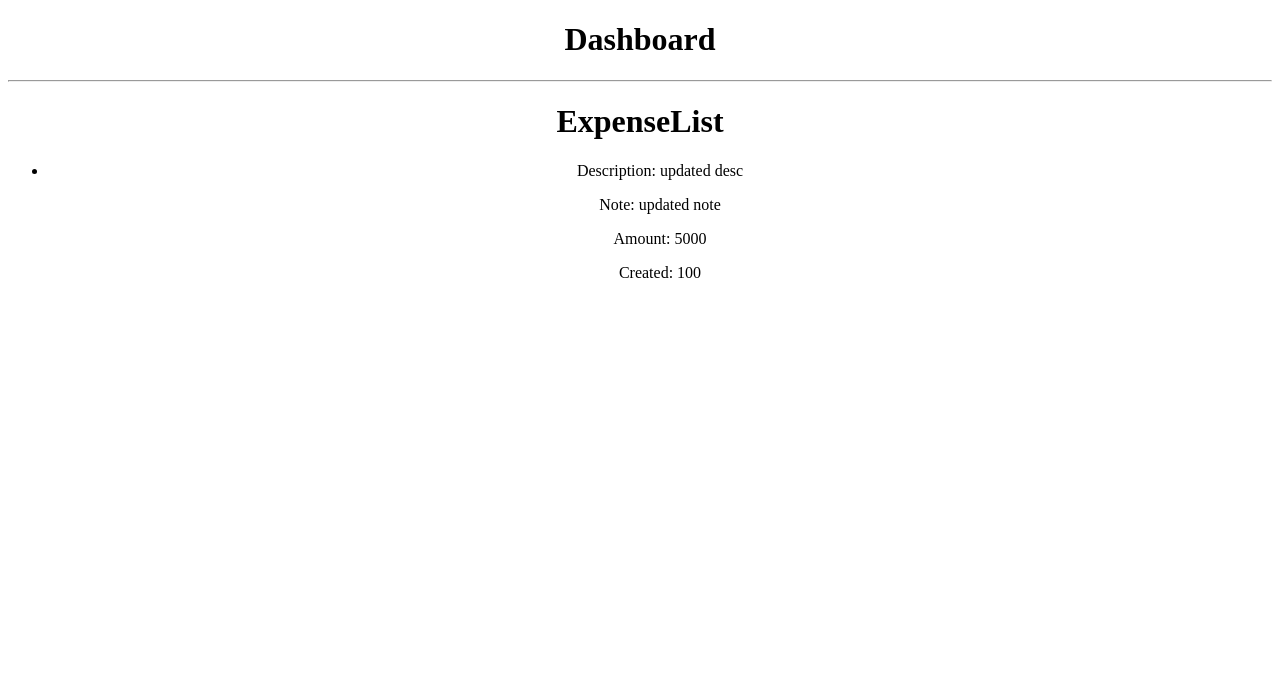
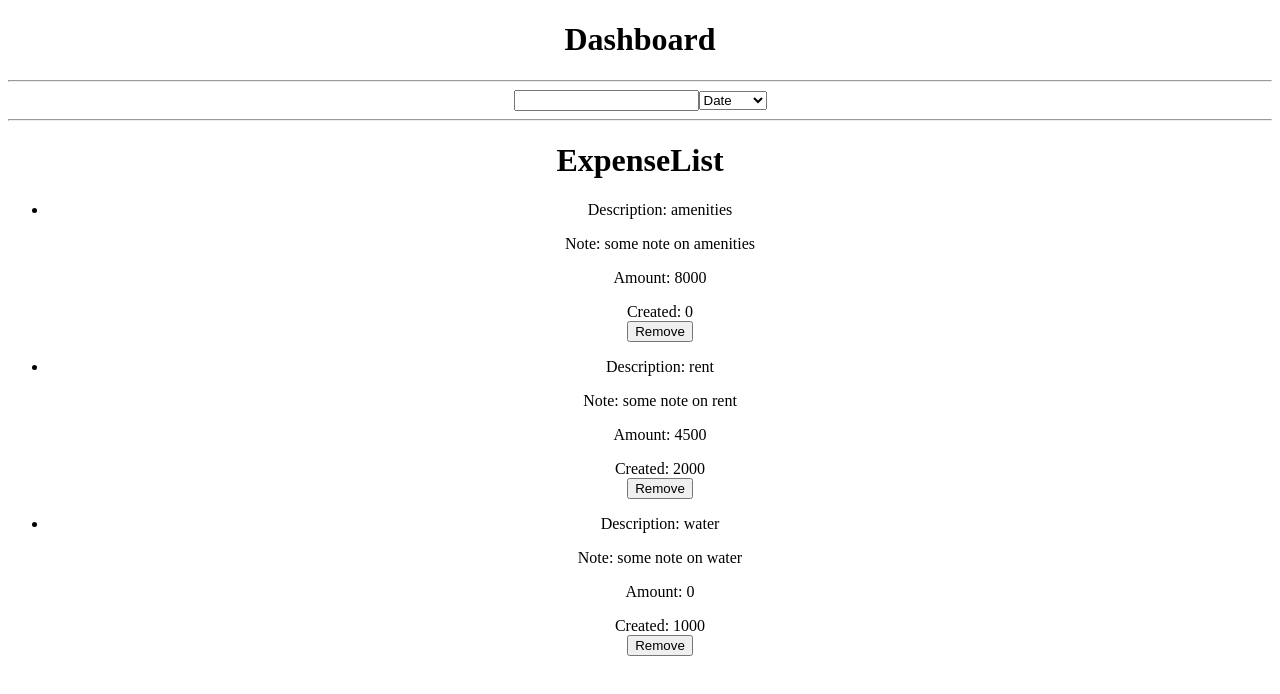
Before and after one commit to digaodev/react-expensify, a React (Create React App) app: page / in a window 1280 px wide. Shown: the top 694 px of the page. Built offline with nearby package versions, Linux system fonts and the light colour scheme.

Commit message:
Refactor: change filter property in store to filters. Feature: Add list filter and list item components.

```diff
--- a/src/components/ExpenseDashboard.js
+++ b/src/components/ExpenseDashboard.js
@@ -2,12 +2,14 @@ import React from 'react';
 
 import VisibleExpenseList from '../containers/VisibleExpenseList/VisibleExpenseList';
 
+import ExpenseListFilters from './ExpenseListFilters';
+
 const ExpenseDashboard = () => (
   <div>
     <h1>Dashboard</h1>
-
     <hr />
-
+    <ExpenseListFilters />
+    <hr />
     <VisibleExpenseList />
   </div>
 );
--- /dev/null
+++ b/src/components/ExpenseListFilters.js
@@ -0,0 +1,47 @@
+import React from 'react';
+
+import { connect } from 'react-redux';
+
+import { setTextFilter, sortByAmount, sortByDate } from '../actions/filters';
+
+const ExpenseListFilters = ({ filters, handleChange, handleSelect }) => (
+  <div>
+    <input
+      type="text"
+      name="textFilter"
+      id="textFilter"
+      value={filters.text}
+      onChange={e => handleChange(e.target.value)}
+    />
+    <select
+      name="sortFilter"
+      id="sortFilter"
+      onChange={e => handleSelect(e.target.value)}
+    >
+      <option value="date">Date</option>
+      <option value="amount">Amount</option>
+    </select>
+  </div>
+);
+
+const mapStateToProps = state => {
+  return {
+    filters: state.filters
+  };
+};
+const mapDispatchToProps = dispatch => {
+  return {
+    handleChange: value => {
+      dispatch(setTextFilter(value));
+    },
+    handleSelect: value => {
+      if (value === 'date') {
+        dispatch(sortByDate(value));
+      } else if (value === 'amount') {
+        dispatch(sortByAmount(value));
+      }
+    }
+  };
+};
+
+export default connect(mapStateToProps, mapDispatchToProps)(ExpenseListFilters);
--- a/src/components/ExpenseListItem.js
+++ b/src/components/ExpenseListItem.js
@@ -1,12 +1,37 @@
 import React from 'react';
 
-const ExpenseListItem = ({ description, note, amount, createdAt }) => (
+import { connect } from 'react-redux';
+
+import { removeExpense } from '../actions/expenses';
+
+const ExpenseListItem = ({
+  id,
+  description,
+  note,
+  amount,
+  createdAt,
+  handleRemove
+}) => (
   <li>
-    <p>Description: {description}</p>
-    <p>Note: {note}</p>
-    <p>Amount: {amount}</p>
-    <time>Created: {createdAt}</time>
+    <div>
+      <p>Description: {description}</p>
+      <p>Note: {note}</p>
+      <p>Amount: {amount}</p>
+      <time>Created: {createdAt}</time>
+    </div>
+
+    <button type="button" onClick={() => handleRemove(id)}>
+      Remove
+    </button>
   </li>
 );
 
-export default ExpenseListItem;
+const mapDispatchToProps = dispatch => {
+  return {
+    handleRemove: id => {
+      dispatch(removeExpense({id}));
+    }
+  };
+};
+
+export default connect(null, mapDispatchToProps)(ExpenseListItem);
--- a/src/containers/Root/index.js
+++ b/src/containers/Root/index.js
@@ -16,7 +16,7 @@ import {
   sortByDate,
   setStartDate,
   setEndDate
-} from '../../actions/filter';
+} from '../../actions/filters';
 
 const store = configureStore();
 store.subscribe(() => console.log(store.getState()));
@@ -24,32 +24,38 @@ store.subscribe(() => console.log(store.getState()));
 const exp1 = store.dispatch(
   addExpense({
     description: 'rent',
-    note: 'some note',
-    amount: 1000,
-    createdAt: 100
+    note: 'some note on rent',
+    amount: 4500,
+    createdAt: 2000
   })
 );
 const exp2 = store.dispatch(
   addExpense({
-    description: 'some desc 2',
-    note: 'some note 2',
-    amount: 2000,
-    createdAt: 200
+    description: 'water',
+    note: 'some note on water',
+    createdAt: 1000
+  })
+);
+const exp3 = store.dispatch(
+  addExpense({
+    description: 'amenities',
+    note: 'some note on amenities',
+    amount: 8000
   })
 );
 // store.dispatch(removeExpense({ id: exp2.expense.id }));
-store.dispatch(
-  editExpense(exp1.expense.id, {
-    description: 'updated desc',
-    note: 'updated note',
-    amount: 5000
-  })
-);
+// store.dispatch(
+//   editExpense(exp1.expense.id, {
+//     description: 'updated desc',
+//     note: 'updated note',
+//     amount: 5000
+//   })
+// );
 
 // store.dispatch(setTextFilter(''));
-store.dispatch(setTextFilter('updated'));
+// store.dispatch(setTextFilter('rent'));
 
-// store.dispatch(sortByAmount());
+store.dispatch(sortByAmount());
 // store.dispatch(sortByDate());
 
 // store.dispatch(setStartDate(100));
@@ -58,7 +64,7 @@ store.dispatch(setTextFilter('updated'));
 // store.dispatch(setEndDate());
 
 const storeState = store.getState();
-console.log(getVisibleExpenses(storeState.expenses, storeState.filter));
+console.log(getVisibleExpenses(storeState.expenses, storeState.filters));
 export default class Root extends Component {
   render() {
     return (
--- a/src/containers/VisibleExpenseList/VisibleExpenseList.js
+++ b/src/containers/VisibleExpenseList/VisibleExpenseList.js
@@ -7,9 +7,8 @@ import selectExpenses from '../../selectors/expenses';
 import ExpenseList from '../../components/ExpenseList';
 
 const mapStateToProps = state => {
-  console.log('state: ',state);
   return {
-    expenses: selectExpenses(state.expenses, state.filter)
+    expenses: selectExpenses(state.expenses, state.filters)
   };
 };
 
--- a/src/reducers/filter.js
+++ b/src/reducers/filters.js
@@ -4,7 +4,7 @@ import {
   SORTBY_DATE_FILTER,
   SET_START_DATE_FILTER,
   SET_END_DATE_FILTER
-} from '../actions/filter'
+} from '../actions/filters'
 
 const filterDefaultState = {
   text: '',
@@ -13,7 +13,7 @@ const filterDefaultState = {
   endDate: undefined
 };
 
-const filter = (state = filterDefaultState, action) => {
+const filters = (state = filterDefaultState, action) => {
   switch (action.type) {
     case SET_TEXT_FILTER:
       return {
@@ -45,4 +45,4 @@ const filter = (state = filterDefaultState, action) => {
   }
 }
 
-export default filter;
+export default filters;
--- a/src/reducers/index.js
+++ b/src/reducers/index.js
@@ -1,7 +1,7 @@
 import expenses from "./expenses";
-import filter from "./filter";
+import filters from "./filters";
 
 export {
   expenses,
-  filter
+  filters
 };
--- a/src/store/configureStore.js
+++ b/src/store/configureStore.js
@@ -5,14 +5,14 @@ import {
 
 import {
   expenses,
-  filter
+  filters
 } from '../reducers';
 
 export default () => {
   const store = createStore(
     combineReducers({
       expenses,
-      filter
+      filters
     })
   );
 
```
Also changed, not shown: src/actions/filters.js (renamed from src/actions/filter.js).
